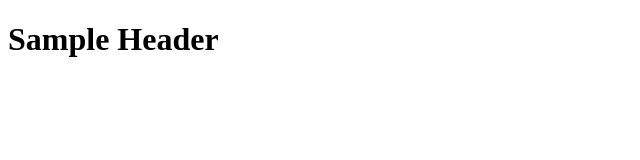
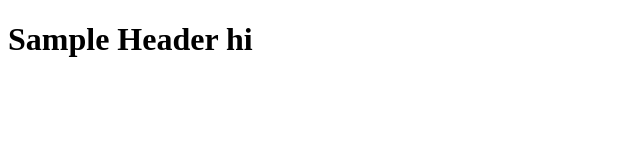
Before and after one commit to ggarcia94/GitHubWebPage, a plain HTML site: page index.html in a window 1280 px wide. Shown: the full height of the page, 0-640 px from the left. Drawn offline with Linux system fonts and the light colour scheme.

Commit message:
my change to hi

```diff
--- a/index.html
+++ b/index.html
@@ -7,7 +7,7 @@
 
     <body>
         <header>
-            <h1>Sample Header</h1>
+            <h1>Sample Header hi</h1>
         </header>
 
         <div>
```
